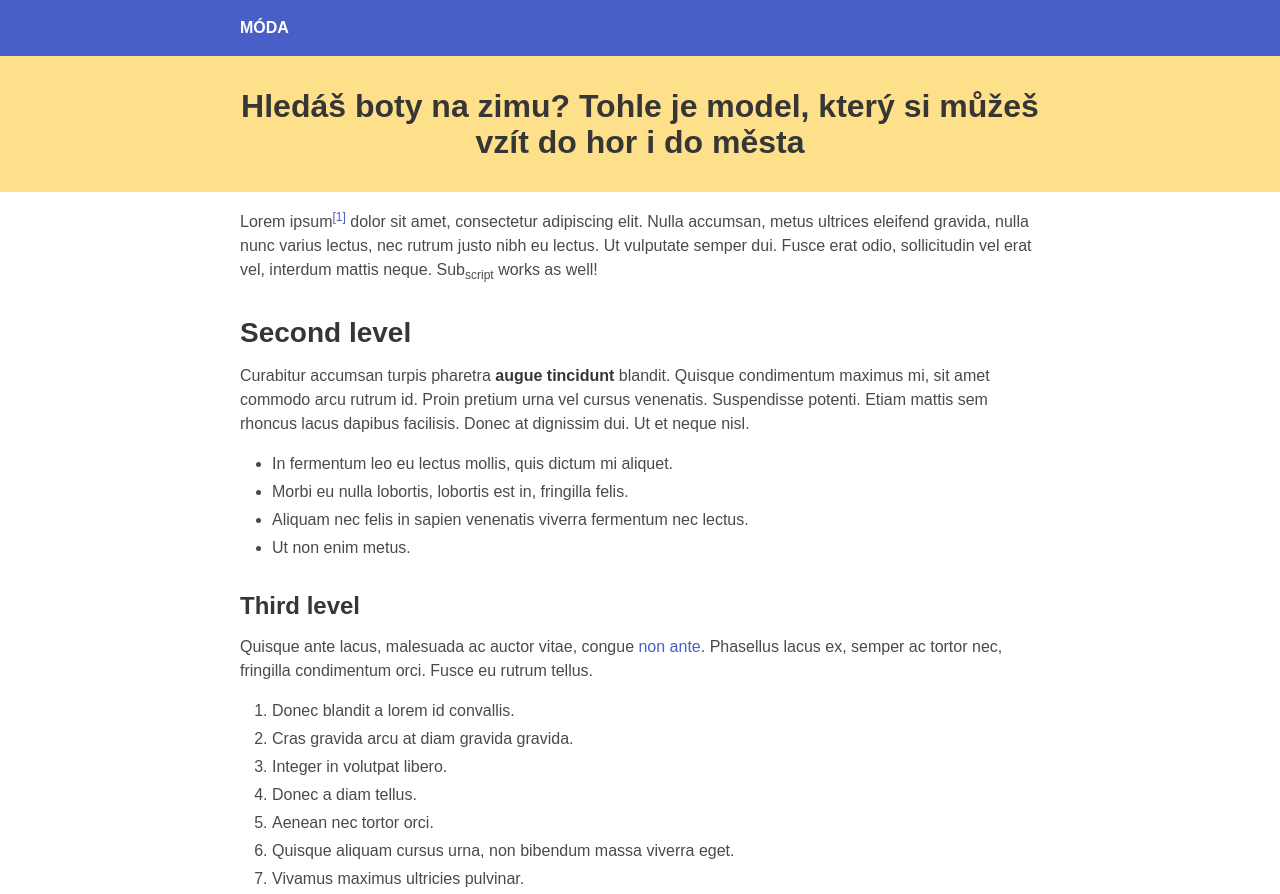
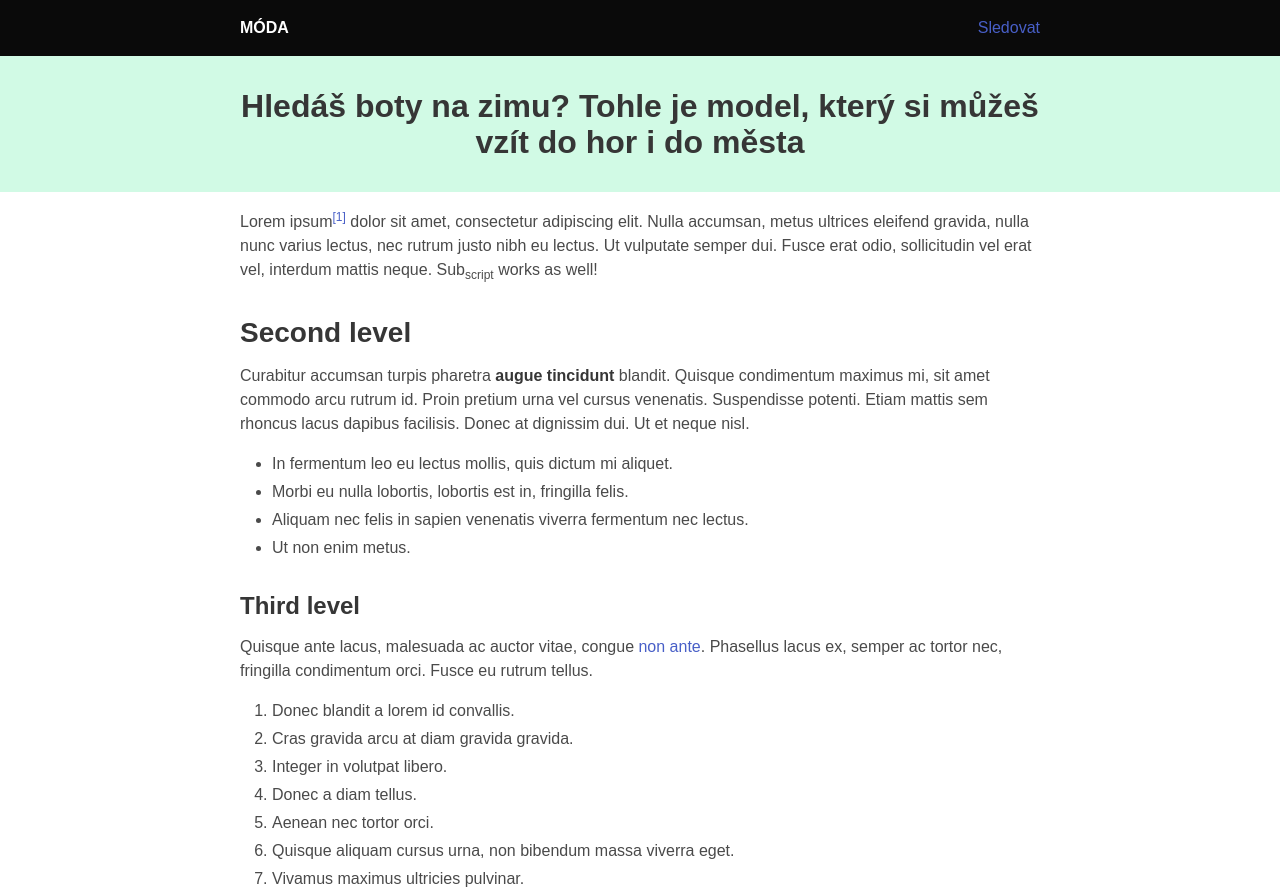
Before and after one commit to novinky/moda, a plain HTML site: page index.html in a window 1280 px wide. Shown: the top 894 px of the page. Drawn offline with Linux system fonts and the light colour scheme.

Commit message:
brooaaaaaaaa

```diff
--- a/build/css/app.css
+++ b/build/css/app.css
@@ -1140,7 +1140,7 @@ table th {
 }
 
 .navbar {
-  background: #485fc7;
+  background: #0a0a0a;
 }
 .navbar ul {
   display: flex;
@@ -1155,7 +1155,7 @@ table th {
 
 .header {
   padding: 1rem 0;
-  background: #ffe08a;
+  background: #d1fae5;
 }
 .header .title {
   font-size: 2rem;
--- a/index.html
+++ b/index.html
@@ -5,6 +5,8 @@
     <meta name="viewport" content="width=device-width, initial-scale=1">
 
     <title>Hello Bulma!</title>
+
+    <meta name="theme-color" content="#000">
 
     <link rel="stylesheet" href="/moda/build/css/app.css">
 </head>
```
